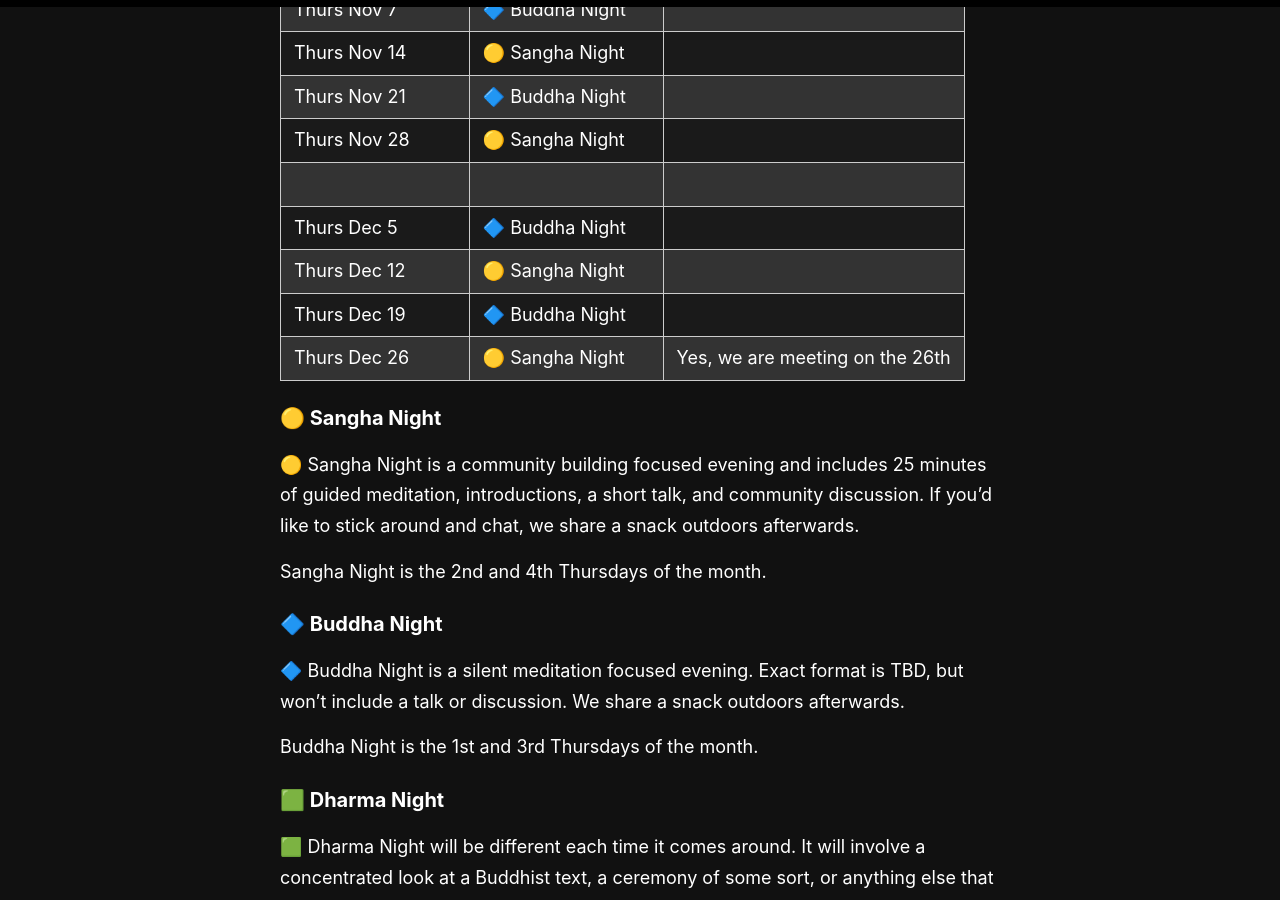
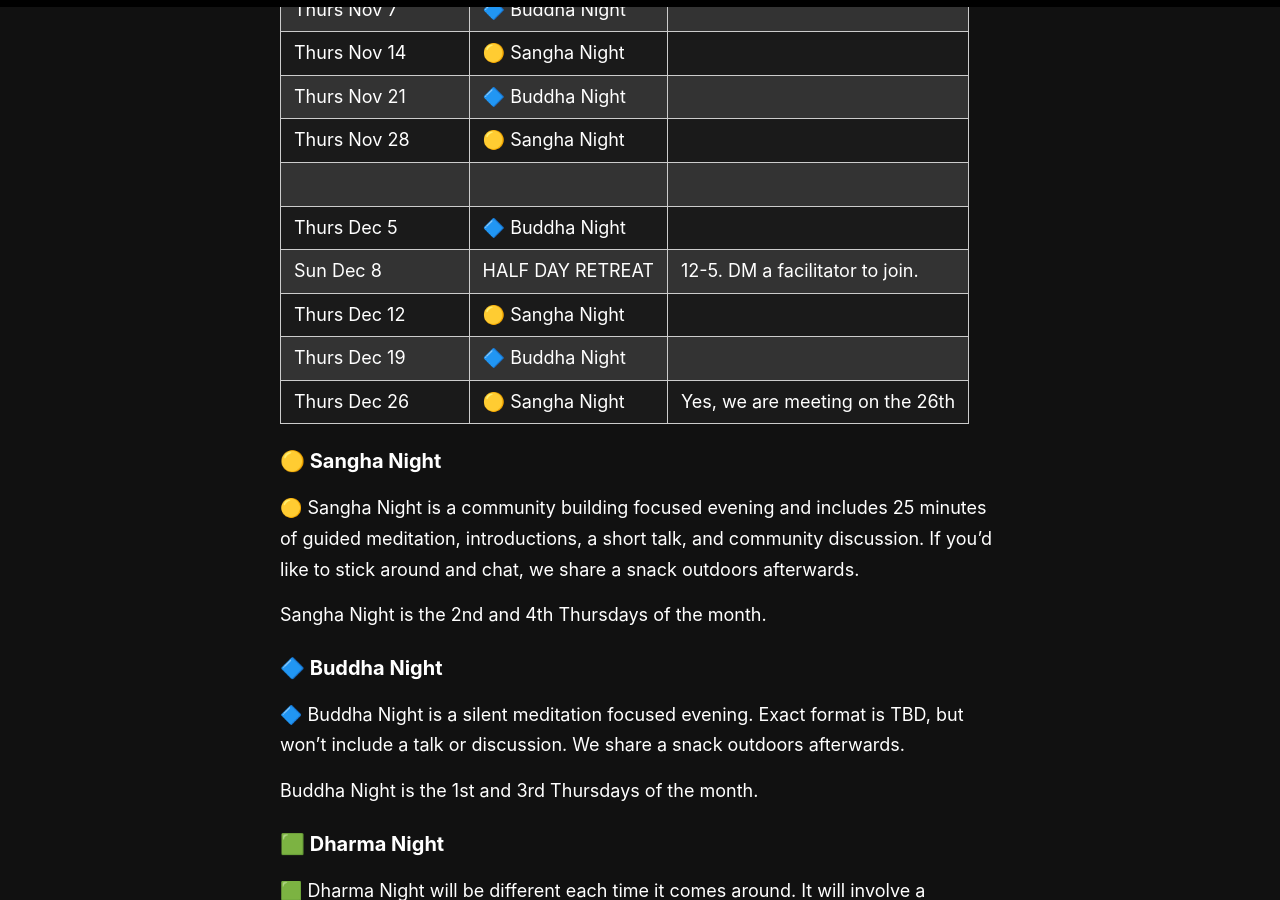
Before and after one commit to rykener/transsangha, a Jekyll site: the page built from _pages/schedule.md, in a window 1280 px wide and 900 px high, scrolled down 634 px. Built offline with Jekyll 4.4.1, drawn with Linux system fonts in a browser that asks for light colours.

Commit message:
add half day sit

```diff
--- a/_pages/schedule.md
+++ b/_pages/schedule.md
@@ -25,6 +25,7 @@ We recommend newcomers visit on 🟡 Sangha Night.
 | Thurs Nov 28   | 🟡 Sangha Night |
 | | |
 | Thurs Dec 5    | 🔷 Buddha Night |
+| Sun Dec 8      | HALF DAY RETREAT| 12-5. DM a facilitator to join.
 | Thurs Dec 12   | 🟡 Sangha Night |
 | Thurs Dec 19   | 🔷 Buddha Night |
 | Thurs Dec 26   | 🟡 Sangha Night | Yes, we are meeting on the 26th
```
